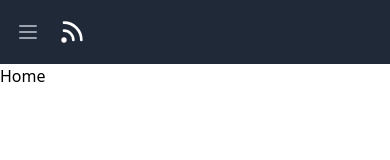
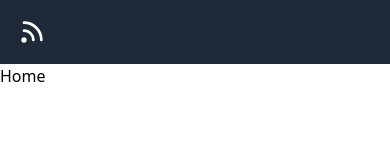
Before and after one commit to r-freeman/React-Articles, a React (Create React App) app: page / in a window 390 px wide. Shown: the top 160 px of the page. Built offline with nearby package versions, Linux system fonts and the light colour scheme; a web font is replaced by a local one; what @tailwindcss/typography would draw is missing.

Commit message:
Updated Nav and NavItem components

```diff
--- a/src/components/Nav.js
+++ b/src/components/Nav.js
@@ -1,60 +1,45 @@
-import {Component} from 'react';
+import React, {Component} from 'react';
 import {NavLink} from 'react-router-dom';
 import NavItem from './NavItem';
+import DropdownMenu from './DropdownMenu';
 
 class Nav extends Component {
     constructor(props) {
         super(props);
         this.state = {
-            isOpen: false
+            isMenuOpen: false,
         }
 
-        this.setIsOpen = this.setIsOpen.bind(this);
+        this.toggleMenu = this.toggleMenu.bind(this);
     }
 
-    setIsOpen() {
+    toggleMenu() {
         this.setState(prevState => ({
-            isOpen: !prevState.isOpen
+            isMenuOpen: !prevState.isMenuOpen
         }));
     }
 
     render() {
-        const isOpen = this.state.isOpen;
-        const pages = ['Login', 'Register'];
+        const isLoggedIn = true;
+        const isMenuOpen = this.state.isMenuOpen;
+        const pages = [
+            {
+                "title": "Log in",
+                "link": "login",
+            },
+            {
+                "title": "Register",
+                "link": "register"
+            }
+        ];
 
         return (
             <nav className="bg-gray-800">
                 <div className="max-w-7xl mx-auto px-4 sm:px-6 lg:px-8">
-                    <div className="flex justify-between h-16">
-                        <div className="flex">
-                            <div className="-ml-2 mr-2 flex items-center md:hidden">
-                                <button onClick={this.setIsOpen}
-                                        className="inline-flex items-center justify-center p-2 rounded-md text-gray-400 hover:text-white hover:bg-gray-700 focus:outline-none focus:ring-2 focus:ring-inset focus:ring-white"
-                                        aria-expanded="false">
-                                    <span className="sr-only">
-                                        Open main menu
-                                    </span>
-
-                                    {isOpen &&
-                                    <svg className="block h-6 w-6"
-                                         xmlns="http://www.w3.org/2000/svg" fill="none"
-                                         viewBox="0 0 24 24" stroke="currentColor" aria-hidden="true">
-                                        <path strokeLinecap="round" strokeLinejoin="round" strokeWidth="2"
-                                              d="M6 18L18 6M6 6l12 12"/>
-                                    </svg>
-                                    }
-                                    {!isOpen &&
-                                    <svg className="block h-6 w-6"
-                                         xmlns="http://www.w3.org/2000/svg" fill="none"
-                                         viewBox="0 0 24 24" stroke="currentColor" aria-hidden="true">
-                                        <path strokeLinecap="round" strokeLinejoin="round" strokeWidth="2"
-                                              d="M4 6h16M4 12h16M4 18h16"/>
-                                    </svg>
-                                    }
-                                </button>
-                            </div>
-                            <div className="flex-shrink-0 flex items-center">
-                                <NavLink to="/" className="text-white">
+                    <div className="flex items-center justify-between h-16">
+                        <div className="flex items-center">
+                            <div className="flex-shrink-0">
+                                <NavLink exact to="/" className="text-white">
                                     <svg className="w-8 h-8" fill="none" stroke="currentColor" viewBox="0 0 24 24"
                                          xmlns="http://www.w3.org/2000/svg">
                                         <path strokeLinecap="round" strokeLinejoin="round" strokeWidth="2"
@@ -62,15 +47,25 @@ class Nav extends Component {
                                     </svg>
                                 </NavLink>
                             </div>
-                            <div className="hidden md:ml-6 md:flex md:items-center md:space-x-4">
-                                {
-                                    pages.map(page => (
-                                        <NavItem page={page}/>
-                                    ))
+                        </div>
+                        <div className="hidden sm:ml-6 sm:block">
+                            <div className="flex items-center">
+                                {isLoggedIn &&
+                                <DropdownMenu/>
+                                }
+                                {!isLoggedIn &&
+                                <div className="flex items-center space-x-4">
+                                    {
+                                        pages.map(page => (
+                                            <NavItem title={page.title} link={page.link}/>
+                                        ))
+                                    }
+                                </div>
                                 }
                             </div>
                         </div>
                     </div>
+
                 </div>
             </nav>
         )
--- a/src/components/NavItem.js
+++ b/src/components/NavItem.js
@@ -6,10 +6,10 @@ class NavItem extends Component {
         const activeClass = "bg-gray-900 text-white px-3 py-2 rounded-md text-sm font-medium";
 
         return (
-            <NavLink to={`/${this.props.page.toLowerCase()}`}
+            <NavLink to={`/${this.props.link}`}
                      activeClassName={activeClass}
                      className="text-gray-300 hover:bg-gray-700 hover:text-white px-3 py-2 rounded-md text-sm font-medium">
-                {this.props.page}
+                {this.props.title}
             </NavLink>
         )
     }
```
